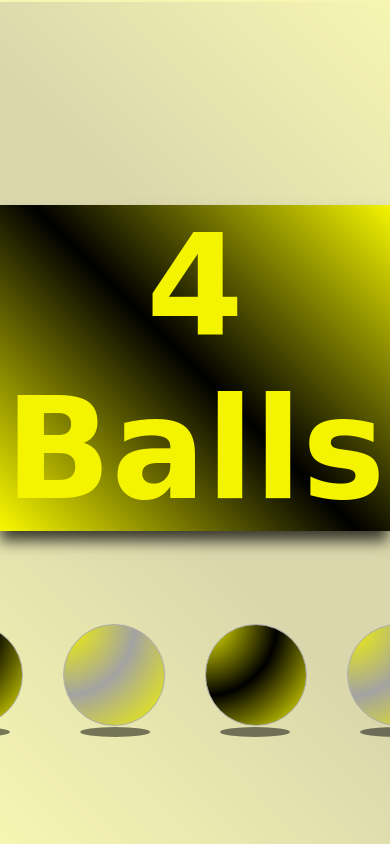
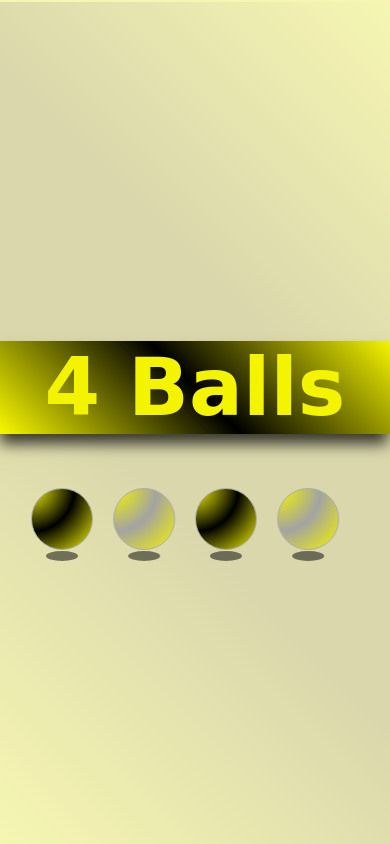
Before and after one commit to CrissNowik/4Balls, a website: page index.html in a window 390 px wide. Drawn offline with Linux system fonts and the light colour scheme; a web font is replaced by a local one.

Commit message:
mediaquerises WelcomeScreen

```diff
--- a/sass/_mainScreenWelcome.scss
+++ b/sass/_mainScreenWelcome.scss
@@ -51,10 +51,27 @@
     @include anima-shakeHorizontal--odd;
  }
 
-
-
-
-
-//  @media screen and (max-width : 660px) {
-
-// }
+ @media screen and (max-width : 820px) {
+    .mainScreen__welcome {
+        .mainScreen__header {
+            font-size: 80px;
+            @include header;
+        }
+        .mainScreen__circleContainer{
+            .mainScreen__circle {
+                width: 60px;
+                height: 60px;
+                border-radius: 50%;
+                margin: 0 10px 0 10px;
+                border: 1px solid #aaa;
+            }
+        }
+        .mainScreen__shadowContainer{
+            .mainScreen__shadows--even{
+                width: 32px;
+                height: 10px;
+                margin: 1px 25px 0 25px;
+            }
+        }
+    }
+}
```
Also changed, not shown: css/main.css.
